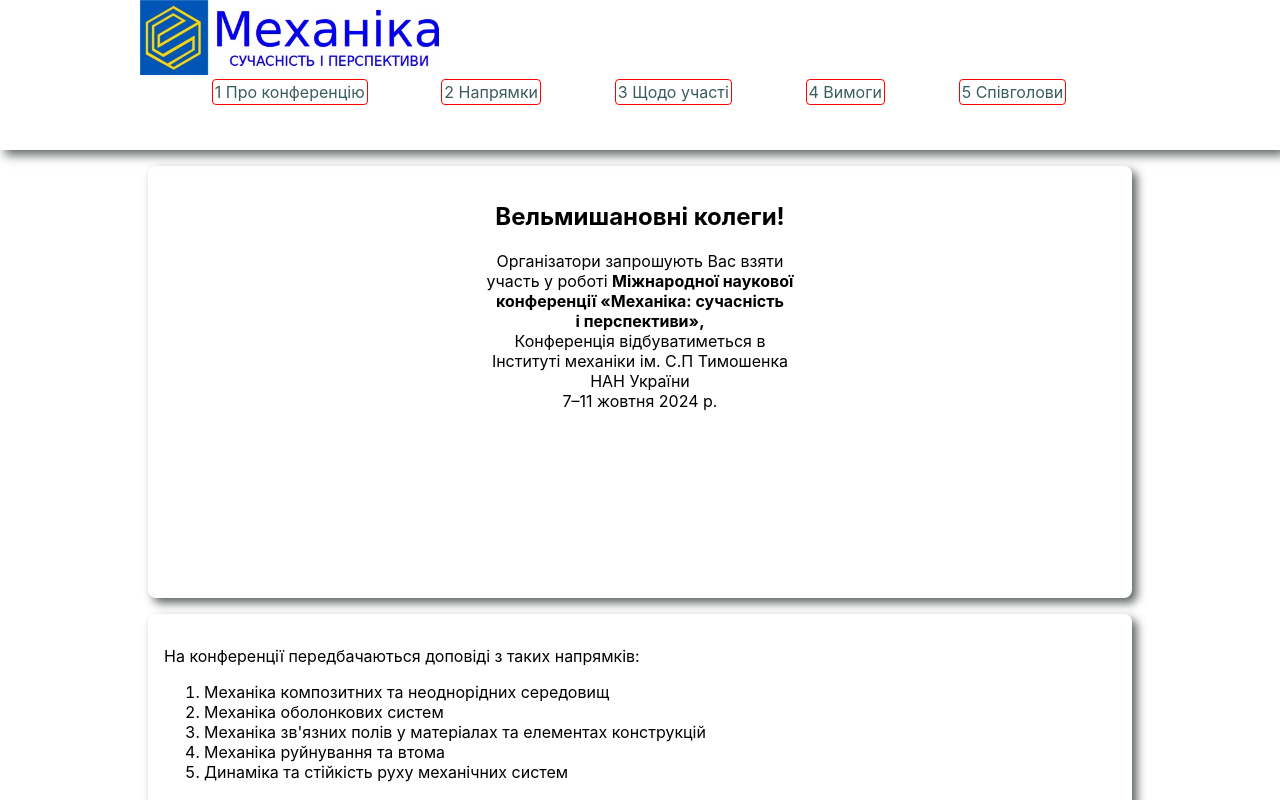
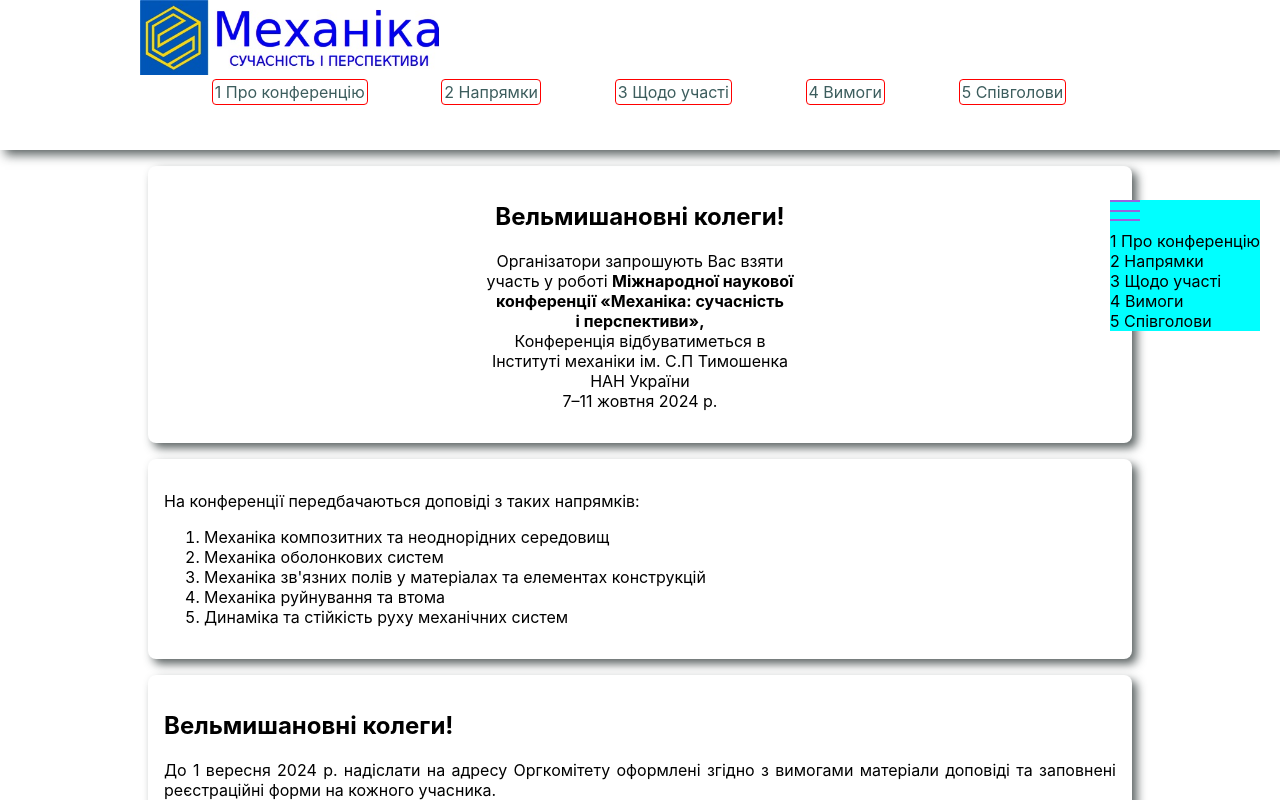
Before and after one commit to Pasha147/conf2024, a React (Create React App) app: page / in a window 1280 px wide. Shown: the top 800 px of the page. Built offline with nearby package versions, Linux system fonts and the light colour scheme.

Commit message:
Menu burger not completed

```diff
--- a/src/App.css
+++ b/src/App.css
@@ -9,9 +9,9 @@
   width: 100%;
   height: 100%;
   margin: 0 auto;
-  position: relative;
-  display: flex;
-  flex-direction: column;
+  /* position: relative; */
+
+
 }
 
 .container {
--- a/src/App.js
+++ b/src/App.js
@@ -2,6 +2,7 @@
 import './App.css';
 import Header from './compontents/header'
 import Main from './compontents/main';
+import Menu from './compontents/menu';
 
 function App() {
 
@@ -9,6 +10,7 @@ function App() {
     <div className="App">
 
       <Header/>
+      <Menu/>
       <Main/>
 
 
--- a/src/appdata.js
+++ b/src/appdata.js
@@ -92,6 +92,7 @@ links[4].cont = (
     <p>Вчений секретар: Ю.О. Чорноіван</p>
     <p>
       Співголови напрямків конференції: <br />
+    </p>
     <ul>
       <li>
         Механіка композитних та неоднорідних середовищ: Я.Я. Рущицький, Є.А.
@@ -109,6 +110,5 @@ links[4].cont = (
         Мартинюк
       </li>
     </ul>
-    </p>
   </>
 );
--- a/src/compontents/first.module.css
+++ /dev/null
@@ -1,5 +0,0 @@
-
-p{
-    background-color: blueviolet;
-    height: 25rem;
-}
--- a/src/compontents/header.js
+++ b/src/compontents/header.js
@@ -31,12 +31,12 @@ export default function Header() {
             <span></span>
           </div>
         </div>
-        <nav className={burMenu ? cl.nav : [cl.nav, cl.navOff].join(" ")}>
+        <nav className={burMenu ? cl.nav : [cl.h_nav, cl.navOff].join(" ")}>
           {links.map((link, num) => {
             return (
               <div
-                key={`nav${num}`}
-                id={`nav${num}`}
+                key={`h_nav${num}`}
+                id={`h_nav${num}`}
                 href="/"
                 className={cl.navLink}
                 onClick={() => handleClick(num)}
--- a/src/compontents/header.module.css
+++ b/src/compontents/header.module.css
@@ -1,9 +1,9 @@
 .header {
-  position: fixed;
+
   width: 100%;
   top: 0;
   left: 0;
-  z-index: 50;
+
   box-shadow: 5px 5px 10px #1e2828b8;
   height: var(--headerHeight);
 }
@@ -43,7 +43,7 @@
   display: none;
 }
 
-.nav {
+.h_nav {
   flex-grow: 1;
   z-index: 2;
   margin-bottom: 8px;
--- a/src/compontents/main.jsx
+++ b/src/compontents/main.jsx
@@ -11,8 +11,8 @@ export default function Main() {
   });
 
   return (
-    <main className={cl.main}>
-      <div className="container">
+    <div className="container">
+      <main className={cl.main}>
         {links.map((link, n) => {
           return (
             <article key={`artKey${n}`} id={`artId${n}`}>
@@ -20,7 +20,7 @@ export default function Main() {
             </article>
           );
         })}
-      </div>
-    </main>
+      </main>
+    </div>
   );
 }
--- a/src/compontents/main.module.css
+++ b/src/compontents/main.module.css
@@ -1,12 +1,13 @@
-main{
-    margin-top: var(--headerHeight);
-    flex: 1 1 auto;
+.main{
+    /* margin-top: var(--headerHeight); */
+    /* flex: 1 1 auto; */
   /* padding-top: 7rem; */
-  background: rgb(255, 255, 255);
+  /* background: rgb(218, 145, 145); */
 }
+
 article{
 
-    height: 25rem;
+
     margin: 1rem;
 
     padding: 1rem;
--- /dev/null
+++ b/src/compontents/menu.jsx
@@ -0,0 +1,38 @@
+import cl from "./menu.module.css";
+import { links } from "../appdata";
+import { useState } from "react";
+
+export default function Menu() {
+  const [burMenu, setBurMenu] = useState(false);
+  const handleClick = (num) => {
+    // console.log(num);
+    const square = document.getElementById(`artId${num}`);
+    square.scrollIntoView({
+      behavior: "smooth",
+    });
+  };
+
+  return (
+    <nav className={cl.nav}>
+      <div
+        className={
+          burMenu ? [cl.m_burger, cl.m_burgerOff].join(" ") : cl.m_burger
+        }
+        onClick={() => setBurMenu((prev) => !prev)}
+      >
+        <span></span>
+      </div>
+      {links.map((link, num) => {
+        return (
+          <div
+            key={`nav${num}`}
+            id={`nav${num}`}
+            href="/"
+            className={cl.navLink}
+            onClick={() => handleClick(num)}
+          >{`${num + 1} ${link.name}`}</div>
+        );
+      })}
+    </nav>
+  );
+}
--- /dev/null
+++ b/src/compontents/menu.module.css
@@ -0,0 +1,54 @@
+.nav {
+  position: fixed;
+  right: 20px;
+  top: 200px;
+  z-index: 5;
+
+  background-color: aqua;
+}
+
+.m_burger {
+    display: block;
+    position: relative;
+    width: 30px;
+    height: 21px;
+    position: relative;
+    margin-bottom: 10px;
+    z-index: 3;
+  }
+  .m_burger::after,
+  .m_burger::before {
+    content: "";
+    background: var(--col1);
+    position: absolute;
+    width: 100%;
+    height: 2px;
+    left: 0;
+    transition: all 0.3s ease 0s;
+  }
+  .m_burger::before {
+    top: 0;
+  }
+  .m_burger::after {
+    bottom: 0;
+  }
+  .m_burger span {
+    position: absolute;
+    width: 100%;
+    height: 2px;
+    background:var(--col1);
+    top: 49%;
+    transition: all 0.3s ease 0s;
+  }
+  .m_burgerOff span{
+           transform: scale(0);
+  }
+  .m_burgerOff::after{
+    transform: rotate(-45deg);
+    bottom: 11px;
+  }
+  .m_burgerOff::before{
+    transform: rotate(45deg);
+    top: 8px;
+    left: 1px;
+  }
```
Also changed, not shown: src/compontents/first.jsx (deleted, +0 -31 lines). Lines whose indentation alone changed are shown as unchanged.
